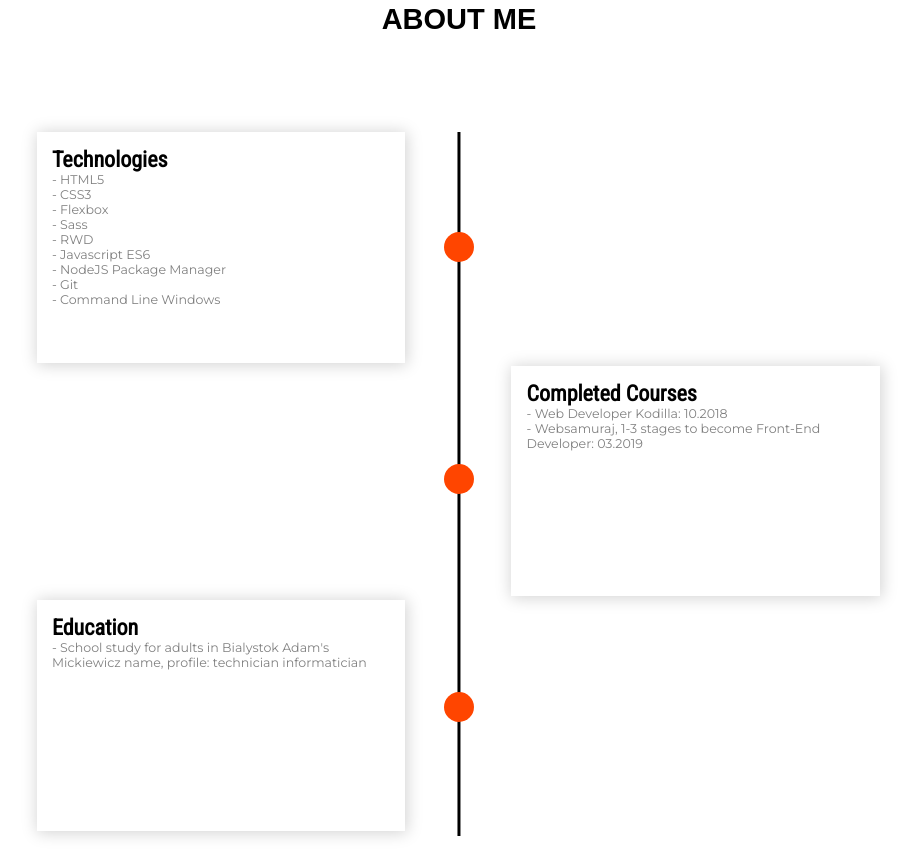
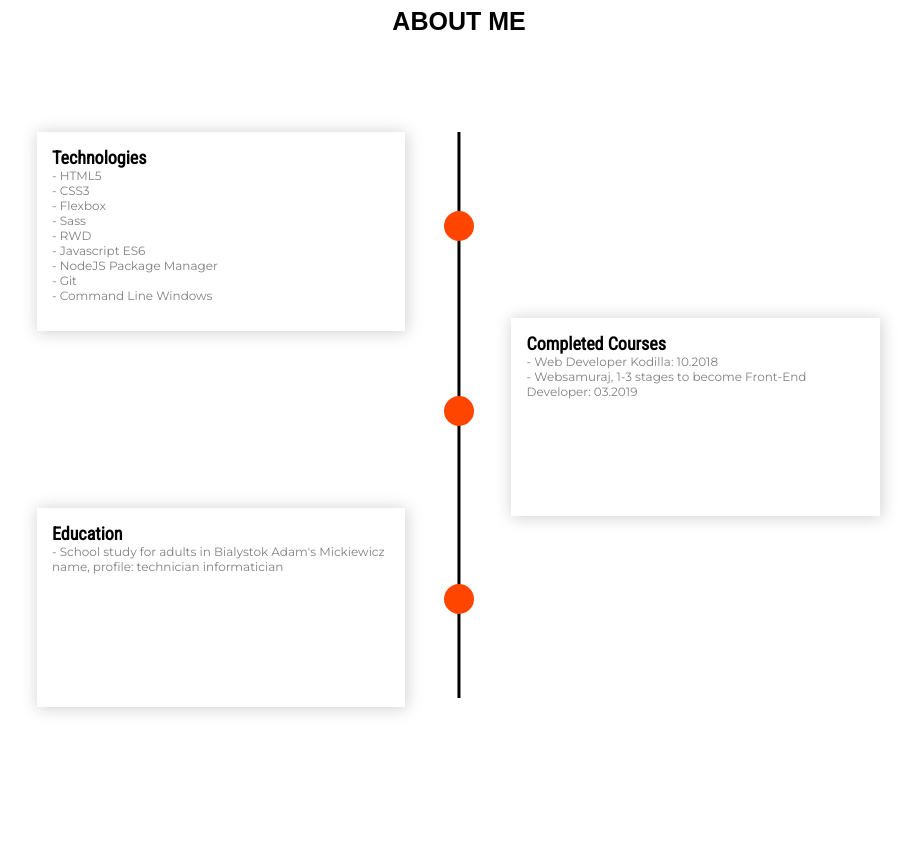
Before and after one commit to jaruto7/new-portfolio, a website: page index.html in a window 1536 px wide. Shown: the part 884-1751 px from the top of the page, without its empty margins (309-1227 px from the left). Drawn offline with Linux system fonts and the light colour scheme.

Commit message:
Minor visual fixes for section about me

```diff
--- a/sass/_about_me.scss
+++ b/sass/_about_me.scss
@@ -467,11 +467,11 @@
 			height: 21%;
 
 			h6 {
-				font-size: 22px;
+				font-size: 18px;
 			}
 
 			.description {
-				font-size: 12.6px;
+				font-size: 12px;
 			}
 		}
 
@@ -482,11 +482,11 @@
 			height: 21%;
 
 			h6 {
-				font-size: 22px;
+				font-size: 18px;
 			}
 
 			.description {
-				font-size: 12.6px;
+				font-size: 12px;
 			}
 		}
 
@@ -497,11 +497,11 @@
 			height: 21%;
 
 			h6 {
-				font-size: 22px;
+				font-size: 18px;
 			}
 
 			.description {
-				font-size: 12.6px;
+				font-size: 12px;
 			}
 		}
 
@@ -539,41 +539,3 @@
 		}
 	}
 }
-
-@media(orientation: landscape) AND (min-width: 1366px) {
-	.about-me {
-		h1 {
-			font-size: 29px;
-		}
-
-		.tech-left-1 {
-			height: 25%;
-		}
-
-		.tech-left-2 {
-			top: 85.5%;
-			height: 25%;
-		}
-
-		.tech-right-1 {
-			top: 56.2%;
-			height: 25%;
-		}
-
-		.point-line {
-			height: 88%;
-		}
-
-		.pointer-1 {
-			top: 39.5%;
-		}
-
-		.pointer-2 {
-			top: 68.5%;
-		}
-
-		.pointer-3 {
-			top: 97%;
-		}
-	}
-}
```
Also changed, not shown: css/style.css.
